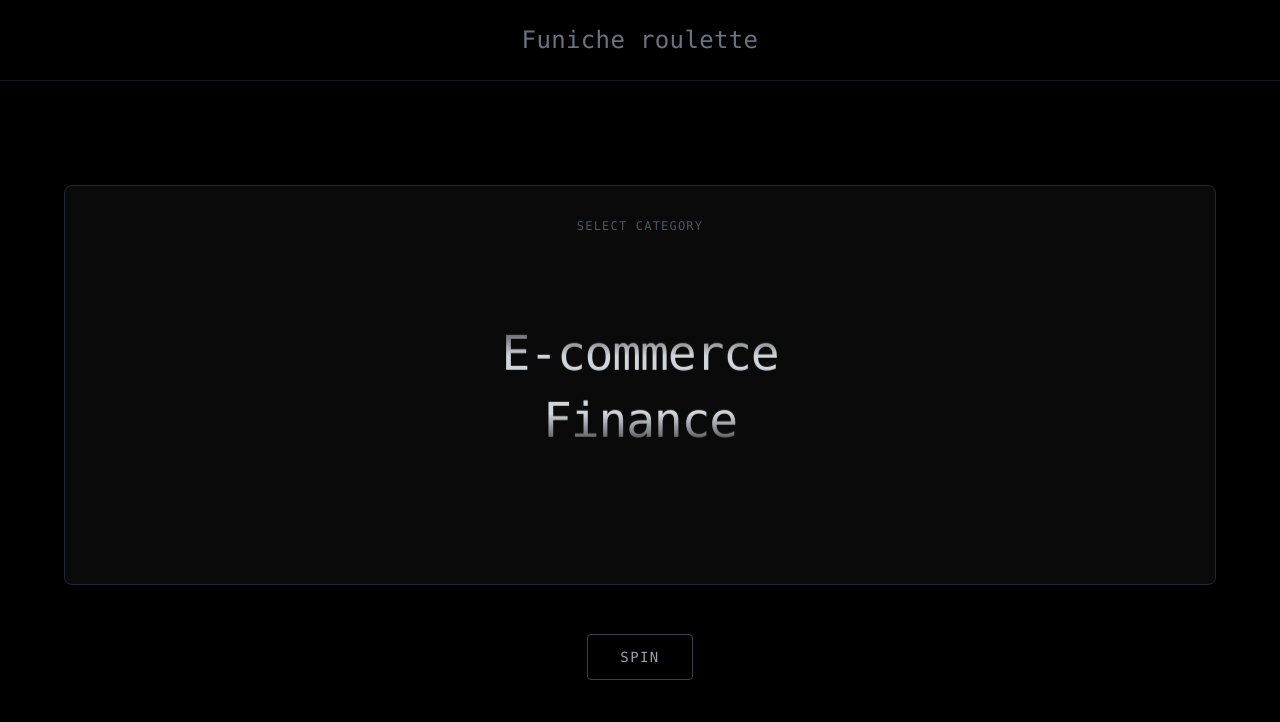
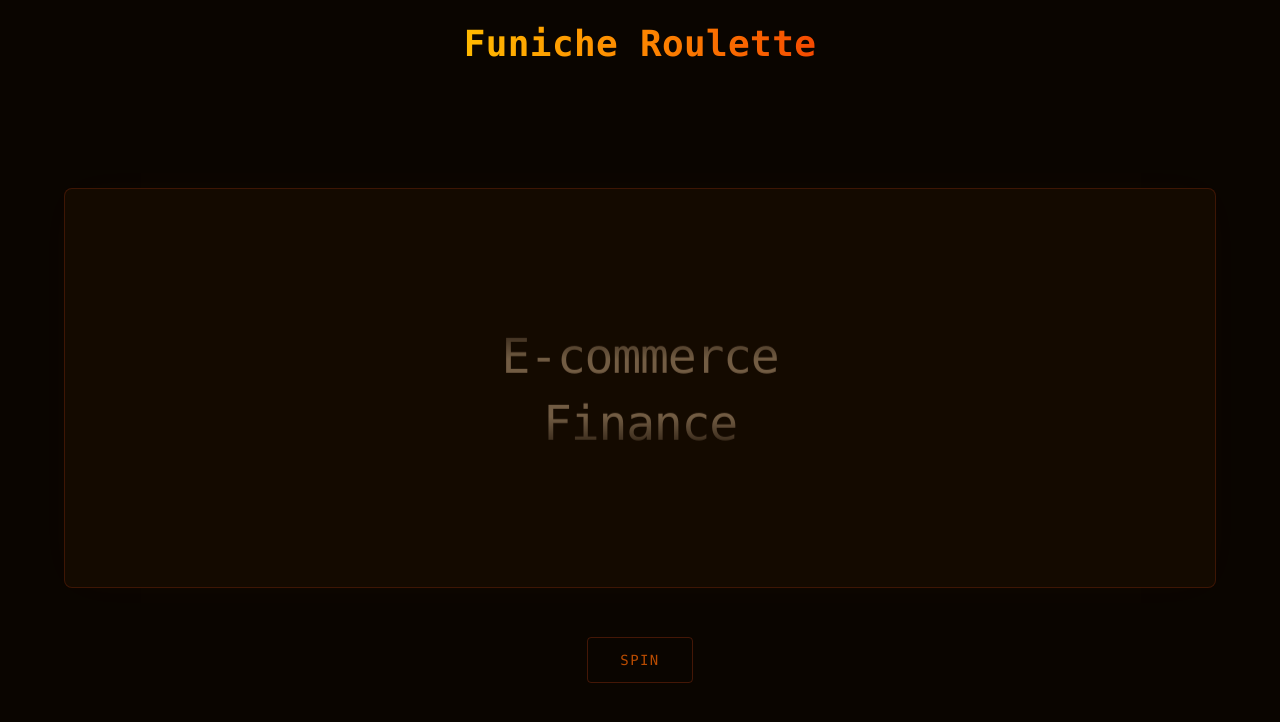
Before and after one commit to chxmpizy/Niche_Roulette, a Next.js app: page / in a window 1280 px wide. Shown: the top 722 px of the page. Built offline with nearby package versions, Linux system fonts and the light colour scheme.

Commit message:
style: apply orange theme based on pumpkin favicon

```diff
--- a/components/roulette/category-stage.tsx
+++ b/components/roulette/category-stage.tsx
@@ -8,9 +8,6 @@ import { clsx } from "clsx";
 export function CategoryStage() {
   const [isSpinning, setIsSpinning] = useState(false);
   const [finalResult, setFinalResult] = useState<string | null>(null);
-  const [hints, setHints] = useState<React.ReactNode>(
-    <><kbd className="font-mono text-[10px] uppercase border border-gray-700 rounded px-1.5 py-0.5 text-gray-400 bg-gray-900 mr-2">space</kbd> to spin</>
-  );
 
   const categoryNames = categories.map(c => c.name);
 
@@ -18,15 +15,11 @@ export function CategoryStage() {
     if (isSpinning) return;
     setIsSpinning(true);
     setFinalResult(null);
-    setHints(null);
   };
 
   const handleStop = (selected: string) => {
     setFinalResult(selected);
     setIsSpinning(false);
-    setHints(
-      <><kbd className="font-mono text-[10px] uppercase border border-gray-700 rounded px-1.5 py-0.5 text-gray-400 bg-gray-900 mr-2">space</kbd> to spin again</>
-    );
   };
 
   useEffect(() => {
@@ -43,24 +36,20 @@ export function CategoryStage() {
   }, [isSpinning]);
 
   return (
-    <div className="flex-1 flex flex-col min-h-screen bg-black text-white">
-      <header className="flex justify-center items-center p-6 border-b border-gray-900 text-sm tracking-wide font-mono text-gray-500">
-        <div className="text-2xl text-center">Funiche roulette</div>
+    <div className="flex-1 flex flex-col min-h-screen bg-[#0a0500] text-orange-50 selection:bg-orange-500/30">
+      <header className="flex justify-center items-center p-6 text-sm tracking-wide font-mono text-orange-500/80">
+        <div className="text-4xl text-center bg-gradient-to-r from-amber-400 to-orange-600 bg-clip-text text-transparent font-bold">Funiche Roulette</div>
       </header>
 
       <main className="flex-1 flex flex-col items-center justify-center p-4 md:p-8">
         <div className="flex flex-col items-center w-full max-w-6xl">
           <div
-            className="w-full bg-[#0a0a0a] border border-gray-800 rounded-lg p-12 flex flex-col items-center justify-center min-h-[400px] relative overflow-hidden cursor-pointer group"
+            className="w-full bg-[#140a00] border border-orange-900/40 rounded-lg p-12 flex flex-col items-center justify-center min-h-[400px] relative overflow-hidden cursor-pointer group shadow-[0_0_40px_-15px_rgba(249,115,22,0.05)] transition-all hover:border-orange-500/40 hover:shadow-[0_0_60px_-15px_rgba(249,115,22,0.15)]"
             onClick={() => !isSpinning && startSpin()}
           >
-            <div className="absolute top-8 text-gray-600 text-xs font-mono tracking-widest uppercase">
-              Select Category
-            </div>
-
             <div className={clsx(
               "text-5xl font-medium tracking-tight text-center font-mono w-full",
-              finalResult ? "text-white" : "text-gray-300"
+              finalResult ? "text-orange-50" : "text-orange-200/40"
             )}>
               <SlotReel
                 items={categoryNames}
@@ -79,8 +68,8 @@ export function CategoryStage() {
                 className={clsx(
                   "px-8 py-3 text-sm font-mono tracking-widest uppercase rounded border transition-all duration-300",
                   isSpinning
-                    ? "border-transparent text-gray-600 opacity-50"
-                    : "border-gray-700 text-gray-400 hover:text-white hover:border-white hover:bg-white/5"
+                    ? "border-transparent text-orange-900/50 opacity-50"
+                    : "border-orange-900/50 text-orange-500/70 hover:text-orange-200 hover:border-orange-500 hover:bg-orange-500/10 hover:shadow-[0_0_20px_-5px_rgba(249,115,22,0.2)]"
                 )}
               >
                 {isSpinning ? "Spinning..." : "Spin"}
@@ -88,7 +77,7 @@ export function CategoryStage() {
             ) : (
               <button
                 onClick={startSpin}
-                className="px-8 py-3 text-sm font-mono tracking-widest uppercase rounded border border-white bg-white text-black hover:bg-gray-200 transition-all duration-300 animate-in fade-in slide-in-from-bottom-4"
+                className="px-8 py-3 text-sm font-bold font-mono tracking-widest uppercase rounded border border-transparent bg-gradient-to-r from-amber-500 to-orange-600 text-black hover:opacity-90 transition-all duration-300 animate-in fade-in slide-in-from-bottom-4 shadow-[0_0_30px_-5px_rgba(249,115,22,0.4)]"
               >
                 Spin Again
               </button>
@@ -96,8 +85,6 @@ export function CategoryStage() {
           </div>
         </div>
       </main>
-
-
     </div>
   );
 }
--- a/components/roulette/slot-reel.tsx
+++ b/components/roulette/slot-reel.tsx
@@ -140,7 +140,7 @@ export function SlotReel({ items, isSpinning, onStop, hasLanded = false }: SlotR
             )}>
               {item}
               {hasLanded && idx === targetIndex && (
-                <span className="absolute -bottom-[2px] left-0 w-full h-[3px] bg-white animate-in slide-in-from-left duration-300" />
+                <span className="absolute -bottom-[2px] left-0 w-full h-[3px] bg-gradient-to-r from-amber-400 to-orange-500 animate-in slide-in-from-left duration-300 shadow-[0_0_10px_rgba(249,115,22,0.5)]" />
               )}
             </span>
           </div>
```
